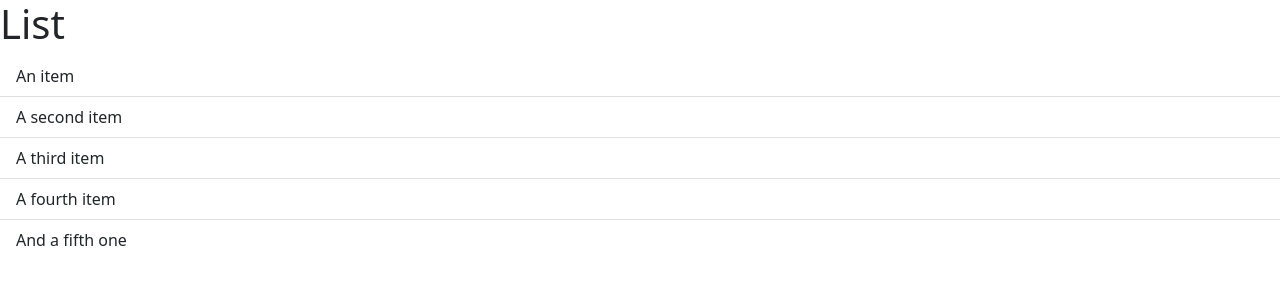
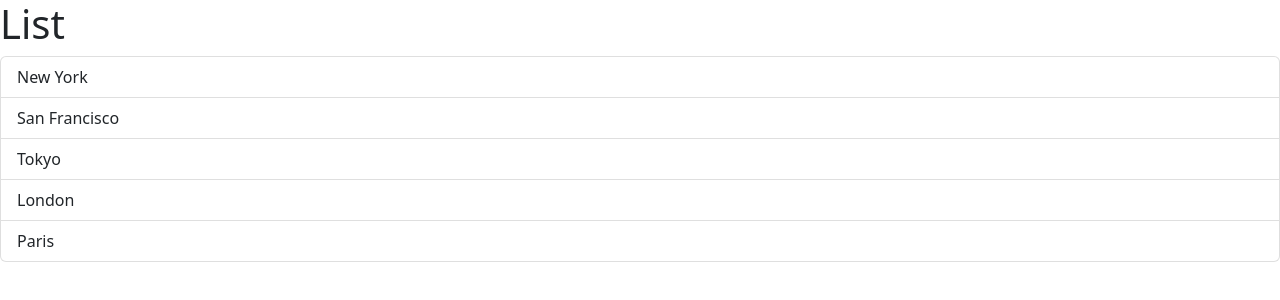
Before and after one commit to houyhOvO/react-app, a React (Vite) app: page / in a window 1280 px wide. Shown: the top 300 px of the page. Built offline with nearby package versions, Linux system fonts and the light colour scheme.

Commit message:
feat: manage state

```diff
--- a/src/components/ListGroup.tsx
+++ b/src/components/ListGroup.tsx
@@ -1,13 +1,24 @@
+import { useState } from "react";
+
+
 function ListGroup() {
+  let items = ["New York", "San Francisco", "Tokyo", "London", "Paris"];
+  const [selectedIndex, setSelectedIndex] = useState(-1);
+
   return (
     <>
       <h1>List</h1>
-      <ul className="list-group list-group-flush">
-        <li className="list-group-item">An item</li>
-        <li className="list-group-item">A second item</li>
-        <li className="list-group-item">A third item</li>
-        <li className="list-group-item">A fourth item</li>
-        <li className="list-group-item">And a fifth one</li>
+      {items.length === 0 && <p>No item found</p>}
+      <ul className="list-group">
+        {items.map((item, index) => (
+          <li
+            className={ selectedIndex === index ? "list-group-item active" : "list-group-item" }
+            key={item}
+            onClick={() => setSelectedIndex(index)}
+          >
+            {item}
+          </li>
+        ))}
       </ul>
     </>
   );
```
